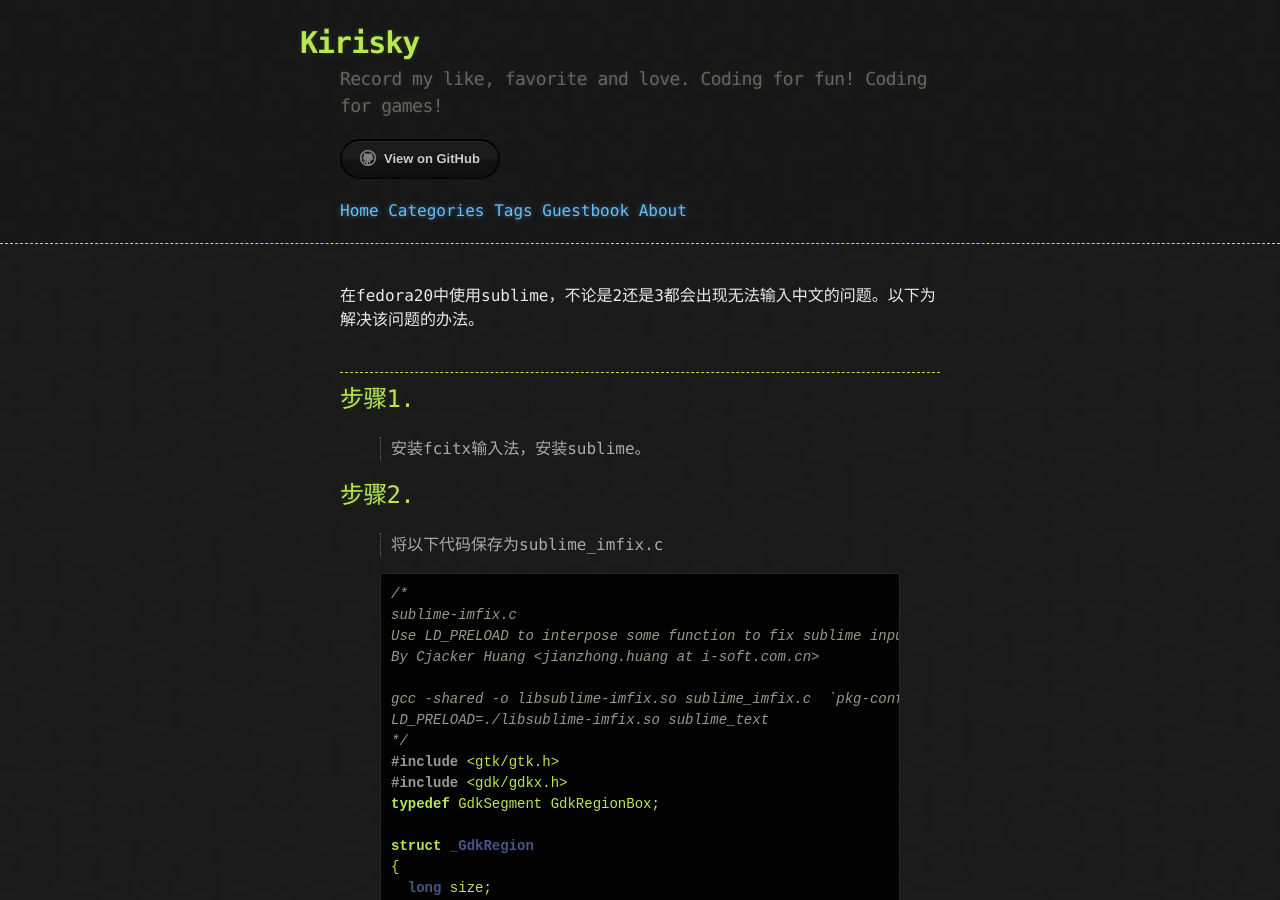
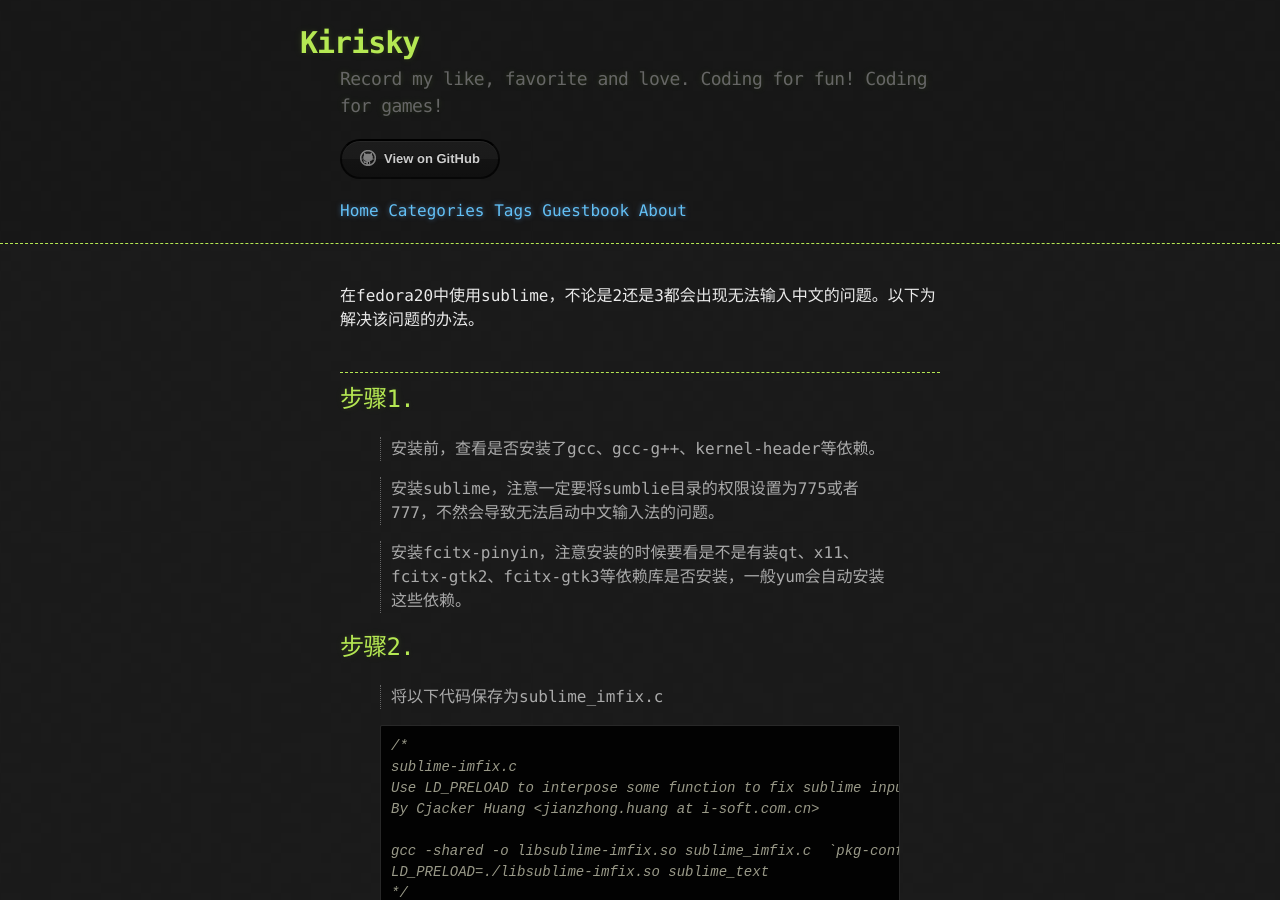
Before and after one commit to simonzhao/kirisky.github.io, a Jekyll site: the page built from _posts/2014-12-07-about-sublime-chinese-input-on-fedora-20.md, in a window 1280 px wide and 900 px high. Built offline with Jekyll 4.4.1, drawn with Linux system fonts in a browser that asks for light colours; comment, search, counter and statistics services are not loaded.

Commit message:
修改[解决fedora无法输入中文的问题]中步骤一的描述

```diff
--- a/_posts/2014-12-07-about-sublime-chinese-input-on-fedora-20.md
+++ b/_posts/2014-12-07-about-sublime-chinese-input-on-fedora-20.md
@@ -12,7 +12,11 @@
 
 步骤1.
 ----------------------------------
->安装fcitx输入法，安装sublime。
+>安装前，查看是否安装了gcc、gcc-g++、kernel-header等依赖。
+
+>安装sublime，注意一定要将sumblie目录的权限设置为775或者777，不然会导致无法启动中文输入法的问题。
+
+>安装fcitx-pinyin，注意安装的时候要看是不是有装qt、x11、fcitx-gtk2、fcitx-gtk3等依赖库是否安装，一般yum会自动安装这些依赖。
 
 步骤2.
 ----------------------------------
```
